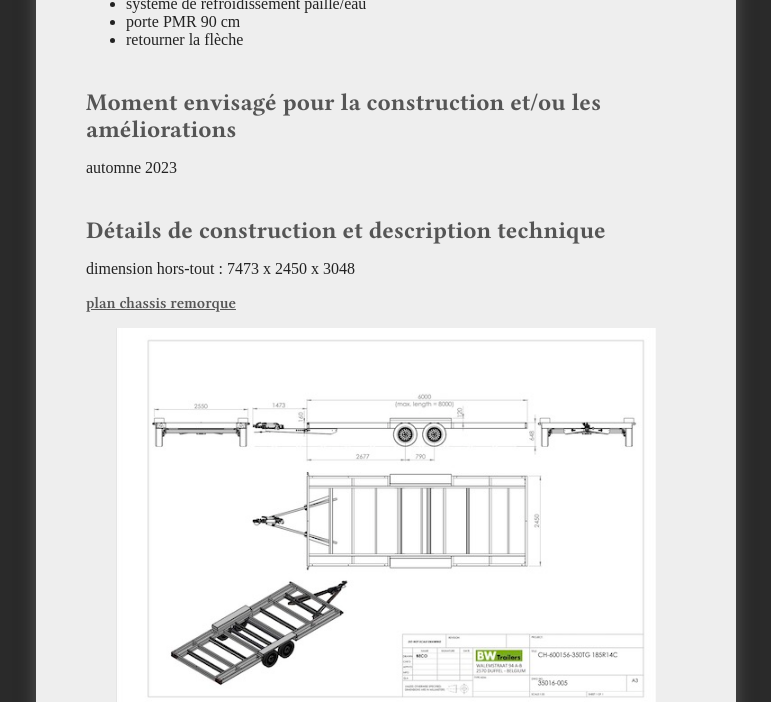
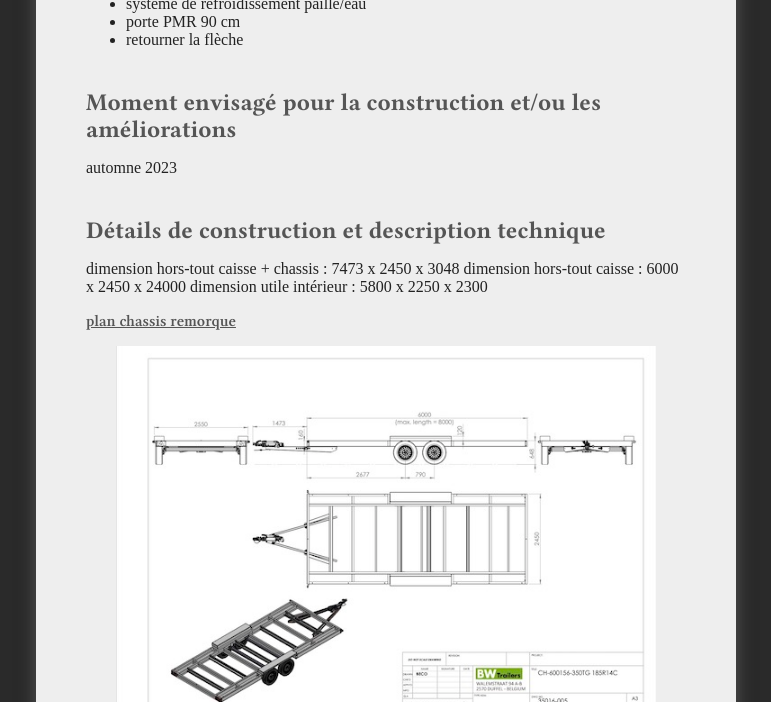
Before and after one commit to virginienokill/camera-obscura, a Jekyll site: the page built from contenu/prototypes/camera05.md, in a window 1280 px wide and 900 px high, scrolled down 1990 px, cut to the strip 0-702 px from the top of the window. Shown: the whole strip, without its empty margins (254-1025 px from the left). Built offline with Jekyll 4.4.1, drawn with Linux system fonts in a browser that asks for light colours; nearby versions of some CDN libraries; some web fonts are replaced; our own code applies the rules of GitHub Pages for plain Markdown files; a script that is not in the unit is left out; the repository's description, which GitHub fills in, is left out.

Commit message:
Update camera05.md

```diff
--- a/contenu/prototypes/camera05.md
+++ b/contenu/prototypes/camera05.md
@@ -50,8 +50,9 @@
 
 ## Détails de construction et description technique
 
-dimension hors-tout : 7473 x 2450 x 3048
-
+dimension hors-tout caisse + chassis : 7473 x 2450 x 3048
+dimension hors-tout caisse : 6000 x 2450 x 24000
+dimension utile intérieur : 5800 x 2250 x 2300
 
 [plan chassis remorque](../plans/doc_bw_tiny_house_ch600.pdf)
 
```
